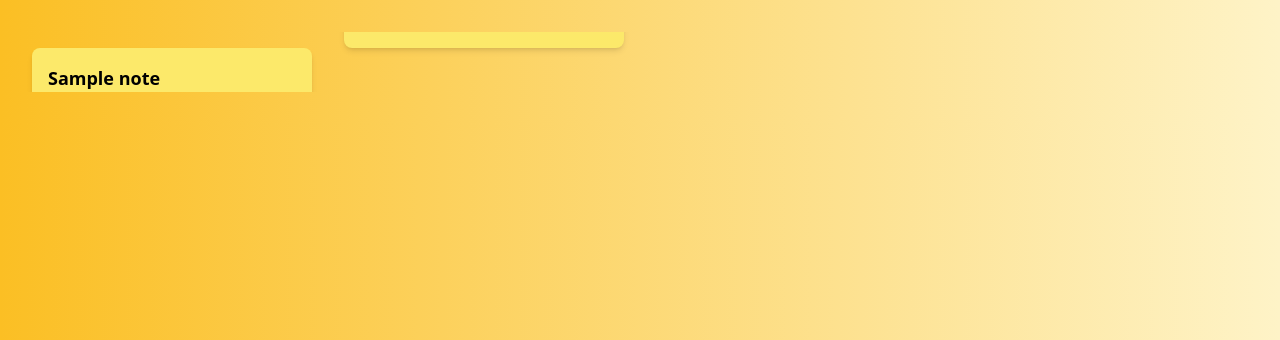
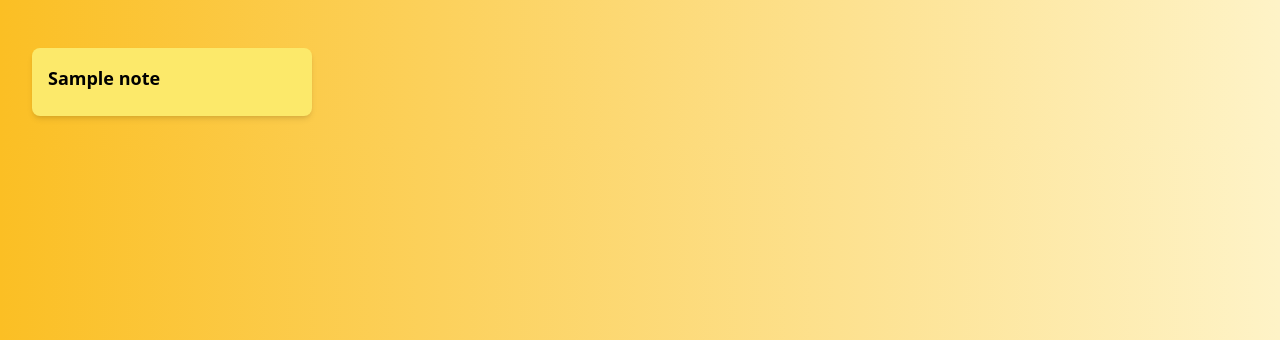
Before and after one commit to wgilpin/django-tailwind-htmx-skeleton, a Django app: page / in a window 1280 px wide. Shown: the part 105-445 px from the top of the page. Run offline with Django 5.2, Linux system fonts and the light colour scheme; a user stored in the database is signed in; tables that the repository leaves empty hold one stand-in row (values such as "Sample post"); style sheets or scripts are compiled from the project's sources; some libraries are stand-ins or nearby versions.

Commit message:
prevent items breaking across columns

```diff
--- a/doofer/templates/notes/note_list.html
+++ b/doofer/templates/notes/note_list.html
@@ -1,14 +1,16 @@
-{% extends "base.html" %} {% load static %} {% block content %}
-<div id="notes-list">
+{% extends "base.html" %}
+{% load static %}
+{% block content %}
+<div id="notes-list" class="max-w-screen-xl mx-auto">
   {% if notes %}
-  <div class="p-5 sm:p-8">
+  <div class="p-4 sm:p-8">
     <div class="columns-1 gap-5 sm:columns-2 sm:gap-8 md:columns-3 lg:columns-4 [&>img:not(:first-child)]:mt-8">
       {% for note in notes %}
       <div
         _="on click toggle .hidden on #note-modal"
         hx-get="/note/{{note.id}}/"
         hx-target="#note-details"
-        class="min-w-20 my-4">
+        class="min-w-20 pt-4 break-inside-avoid-column">
         <div class="bg-yellow-200 rounded-lg shadow-md">
           {% if note.get_yt_thumbnail_url %}
           <img class="w-full h-40 object-cover rounded-t-lg" src="{{ note.get_yt_thumbnail_url }}" alt="thumbnail" />
```
